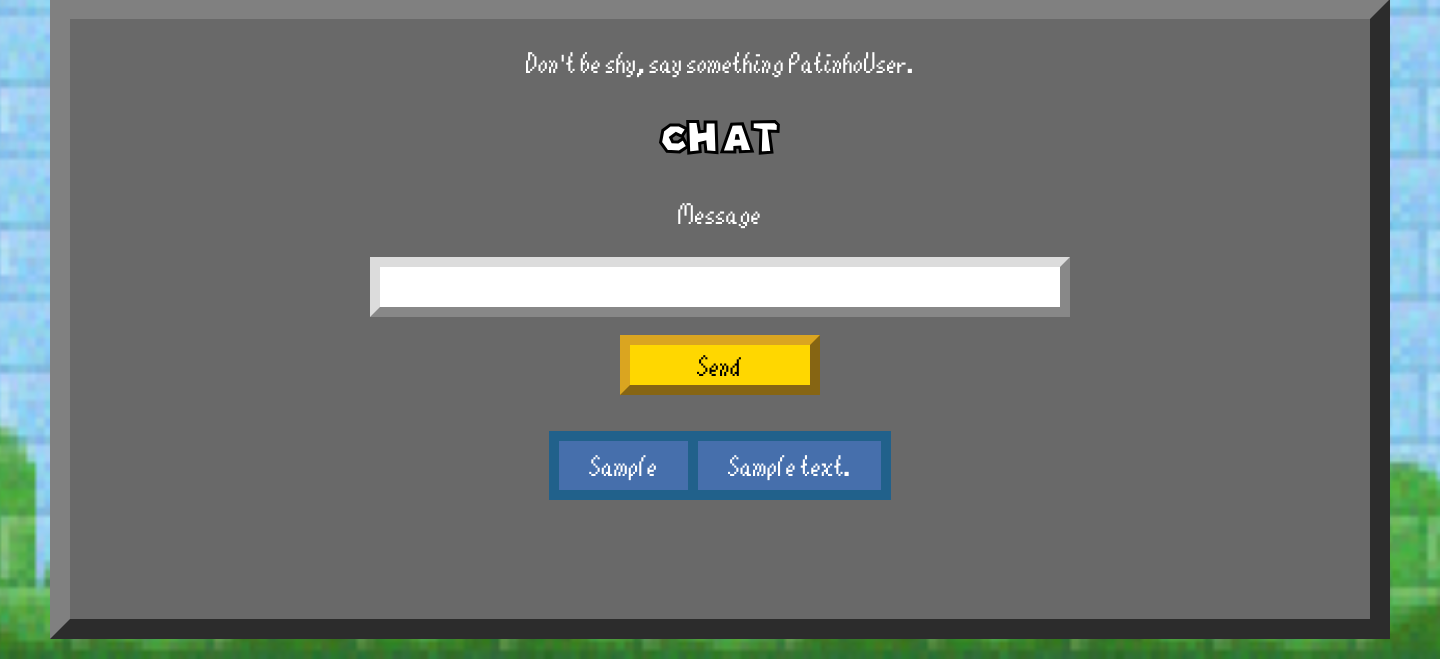
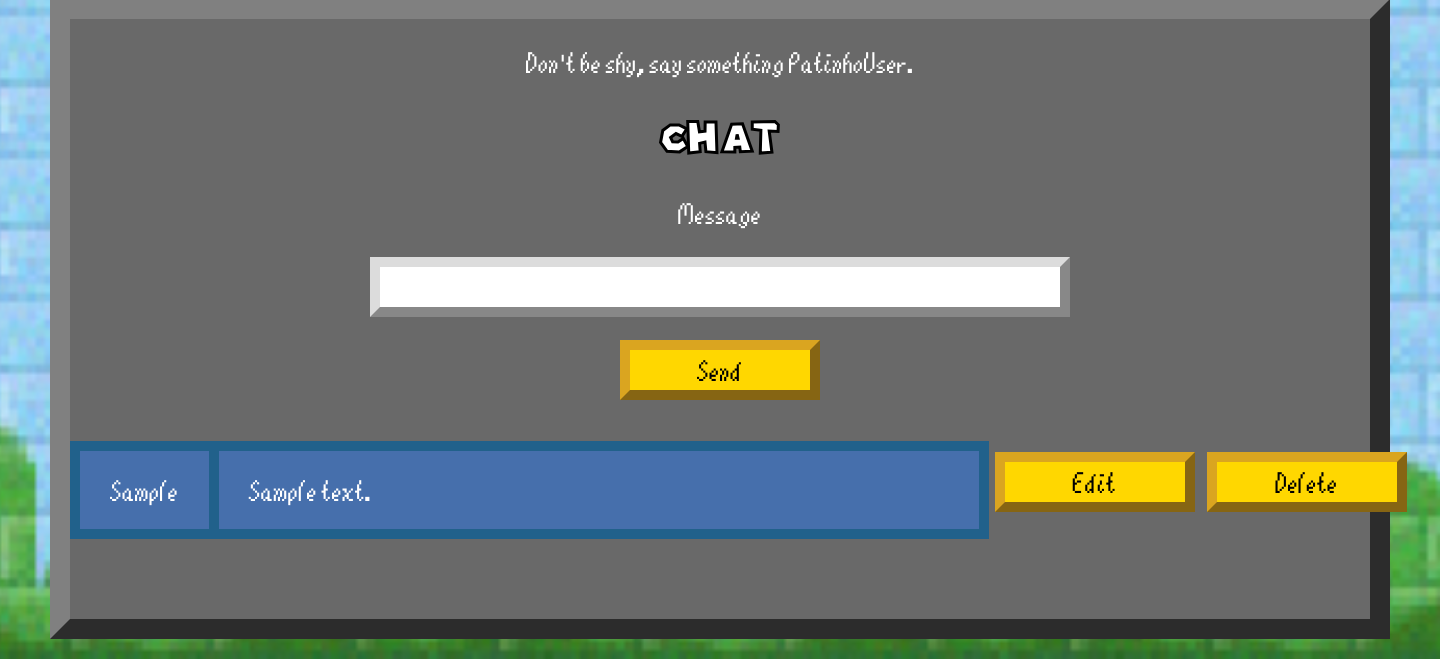
Before and after one commit to P0rtao/LoginPage, a PHP site: page /hub.php in a window 1440 px wide. Shown: the part 198-857 px from the top of the page. Run offline with PHP 8.4, Linux system fonts and the light colour scheme; the visitor is signed in with stand-in values (Sample User, id 1); tables that the repository leaves empty or names only in its code hold one stand-in row (values such as "Sample post").

Commit message:
Final Version ++
Better styling

```diff
--- a/editmessage/editmessagehandler.php
+++ b/editmessage/editmessagehandler.php
@@ -10,7 +10,7 @@ try {
     $conn = new PDO($dst, $utilizador, $password);
 
     $msgtoedit = $_POST['msgtoedit'];
-    $newmsg = $_POST['newmsg'] . " (Edited)";
+    $newmsg = $_POST['newmsg'] . "<p class='edited'> (Edited)</p>";
 
     if (!$newmsg) {
 
--- a/editmessage/editmessagepage.php
+++ b/editmessage/editmessagepage.php
@@ -22,7 +22,7 @@ if (!isset($_SESSION["user"])) {
         </header>
 
         <nav>
-            <a href="../hub.php">Home</a>
+            <a href="../hub.php">Cancel</a>
         </nav>
 
         <div id="maindiv">
@@ -30,7 +30,7 @@ if (!isset($_SESSION["user"])) {
             <h2>Edit Your Message</h2>
 
             <form action="editmessagehandler.php" method="post">
-                <p>Message</p>  <input type="text" name="newmsg" value="<?php echo str_replace(" (Edited)", "" ,$_POST["oldmsg"]) ?>"/>
+                <p>Message</p>  <input type="text" name="newmsg" value="<?php echo str_replace("<p class='edited'> (Edited)</p>", "" ,$_POST["oldmsg"]) ?>"/>
                 <input type="hidden" name="msgtoedit" value="<?php echo($_POST["msgid"]) ?>" />
                 <br><br>
                 <input type="Submit" value="Edit Message" />
--- a/hub.php
+++ b/hub.php
@@ -73,19 +73,19 @@ if (!isset($_SESSION["user"])) {
                         <td class="msgtd">
                             <?= $Msg['User'] ?>
                         </td>
-                        <td class="msgtd">
+                        <td class="msgtds">
                             <?= $Msg['Msg'] ?>
                         </td>
                 <?php
-                    if ($_SESSION["user"] == $Msg["User"]) { ?>
-                        <td class="msgtd">
+                    if ($_SESSION["user"] == $Msg["User"] or $_SESSION["user"] == "PatinhoUser") { ?>
+                        <td>
                             <form action='editmessage/editmessagepage.php' method="post">
                                 <input type="hidden" name="msgid" value="<?php echo $Msg['Id'] ?>" />
                                 <input type="hidden" name="oldmsg" value="<?php echo $Msg['Msg'] ?>" />
                                 <input type="submit" name="submit" value="Edit" />
                             </form>
                         </td>
-                        <td class="msgtd">
+                        <td>
                         <form action='delmessage.php' method="post">
                             <input type="hidden" name="msgid" value="<?php echo $Msg['Id'] ?>" />
                             <input type="submit" name="submit" value="Delete" />
--- a/style.css
+++ b/style.css
@@ -98,6 +98,7 @@ input[type=submit], button {
     min-width: 200px;
     background-color: gold;
     border: 10px outset goldenrod;
+    margin: 5px;
     cursor: url("img/LinkCursor.png"), default;
 }
 
@@ -175,8 +176,6 @@ input[type=submit]:hover, button:hover {
     margin-left: auto;
     margin-right: auto;
     max-width: 90%;
-    background-color: rgb(70, 111, 172);
-    border: 10px solid rgb(33, 97, 139);
     border-collapse: collapse;
 }
 
@@ -186,5 +185,21 @@ input[type=submit]:hover, button:hover {
     color: white;
     padding: 10px 30px;
     border: 10px solid rgb(33, 97, 139);
+    background-color: rgb(70, 111, 172);
     cursor: url("img/TextCursor.png"), default;
 }
+
+.msgtds {
+    font-family: fontsix, Geneva, Verdana, sans-serif;
+    font-size: 25px;
+    color: white;
+    padding: 10px 30px;
+    min-width: 700px;
+    border: 10px solid rgb(33, 97, 139);
+    background-color: rgb(70, 111, 172);
+    cursor: url("img/TextCursor.png"), default;
+}
+
+.edited {
+    color: yellow;
+}
```
